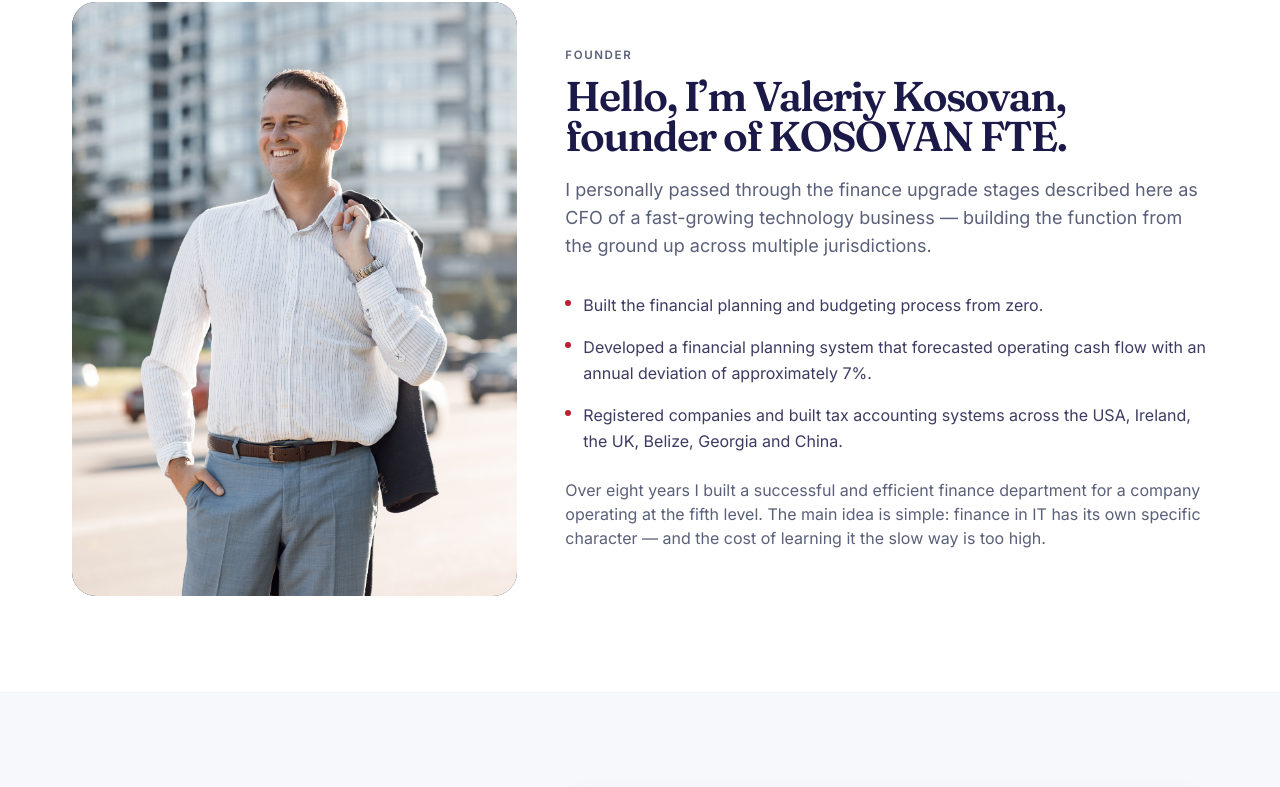
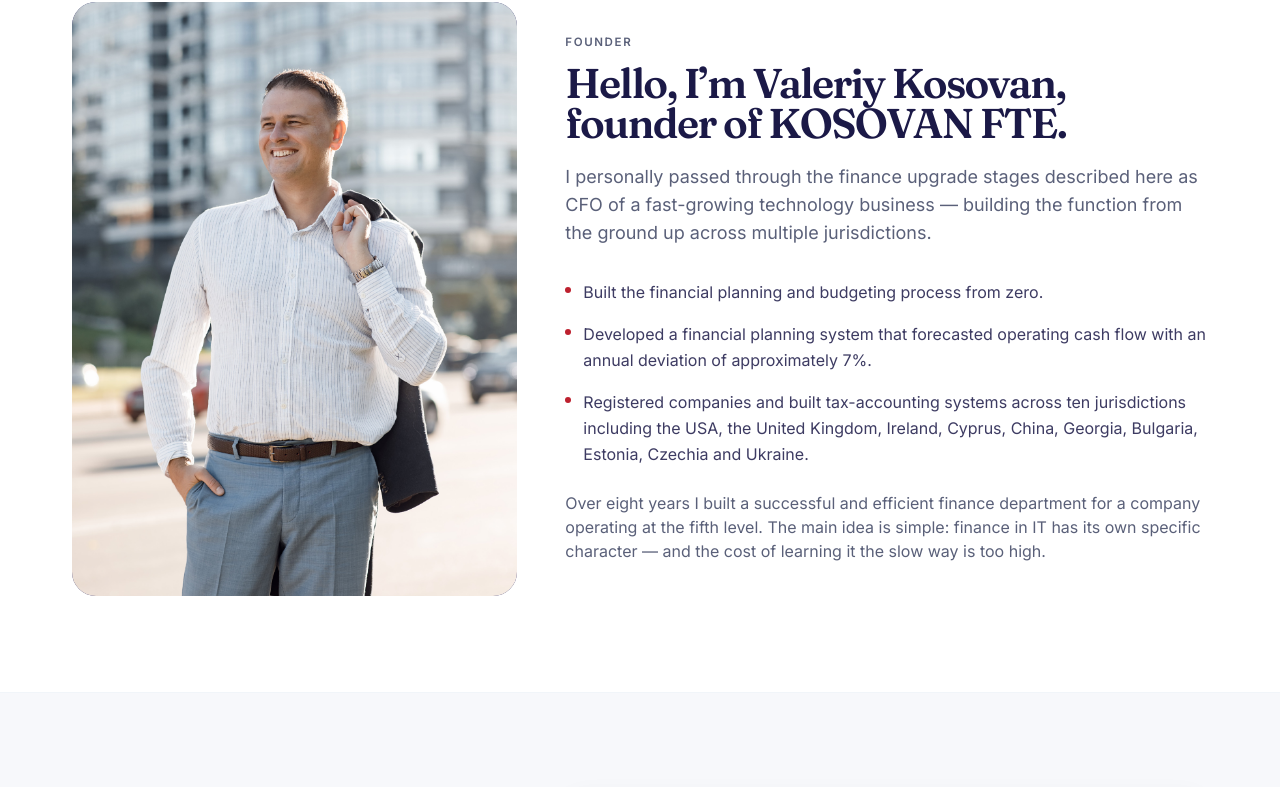
Before and after one commit to valeriy-star/finance-website, a Next.js app: page /expertise in a window 1280 px wide. Shown: the part 7298-8085 px from the top of the page. Built offline with nearby package versions, Linux system fonts and the light colour scheme.

Commit message:
Update FounderCredibility.tsx

```diff
--- a/src/components/FounderCredibility.tsx
+++ b/src/components/FounderCredibility.tsx
@@ -6,7 +6,7 @@
 const bullets = [
   'Built the financial planning and budgeting process from zero.',
   'Developed a financial planning system that forecasted operating cash flow with an annual deviation of approximately 7%.',
-  'Registered companies and built tax accounting systems across the USA, Ireland, the UK, Belize, Georgia and China.',
+  'Registered companies and built tax-accounting systems across ten jurisdictions including the USA, the United Kingdom, Ireland, Cyprus, China, Georgia, Bulgaria, Estonia, Czechia and Ukraine.',
 ];
 
 export function FounderCredibility() {
```
